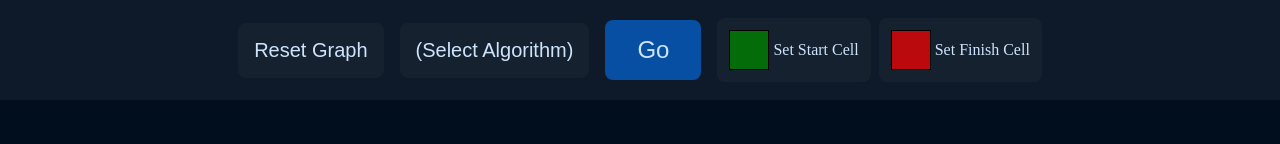
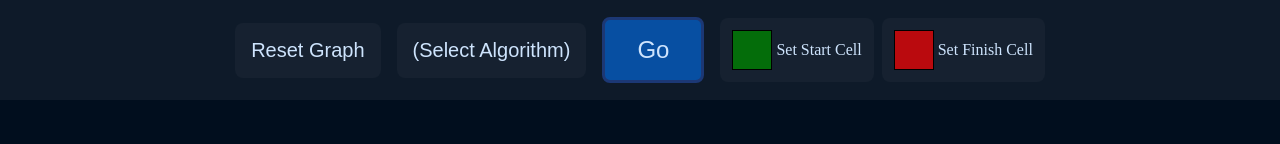
Before and after one commit to NoahBeto/react-typescript-algorithm-visualizer, a React (Vite) app: page / in a window 1280 px wide. Shown: the top 144 px of the page. Built offline with nearby package versions, Linux system fonts and the light colour scheme.

Commit message:
Added border to go button

```diff
--- a/src/App.css
+++ b/src/App.css
@@ -83,7 +83,7 @@
   padding: 1rem 2rem;
   border-radius: 0.5rem;
   background: var(--primary);
-  border: none;
+  border: 3px solid rgb(28, 56, 117);
   color: var(--text);
 }
 
```
